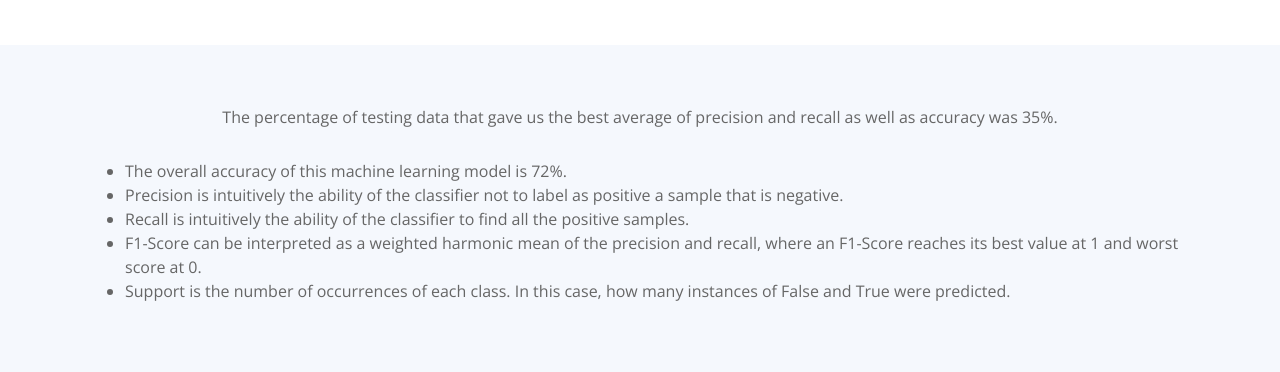
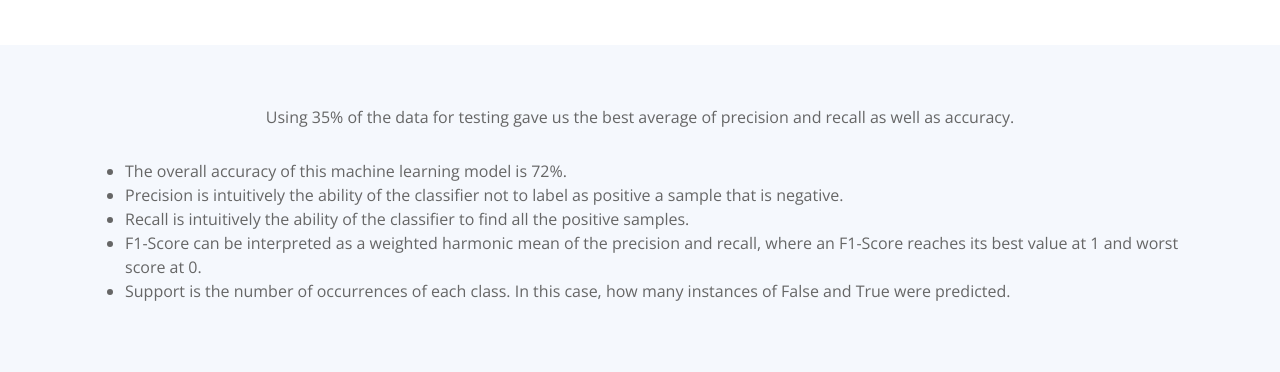
Before and after one commit to Nicole1701/video-game-prediction, a Flask app: page /predictions in a window 1280 px wide. Shown: the part 2033-2405 px from the top of the page. Run offline with Flask 2, Linux system fonts and the light colour scheme; some libraries are stand-ins or nearby versions.

Commit message:
Changed wordingn for explaination of Classification Report

```diff
--- a/templates/predictions.html
+++ b/templates/predictions.html
@@ -127,7 +127,7 @@
         <section id="team" class="services section-bg" style ="background: #f5f8fd">
           <div class="container">
             <div class="section-title" style= "text-align: center">
-              <p>The percentage of testing data that gave us the best average of precision and recall as well as accuracy was 35%. <br>
+              <p>Using 35% of the data for testing gave us the best average of precision and recall as well as accuracy. <br>
                 <ul style= "text-align: left">
                   <li>The overall accuracy of this machine learning model is 72%.</li>
                   <li>Precision is intuitively the ability of the classifier not to label as positive a sample that is negative.</li>
```
